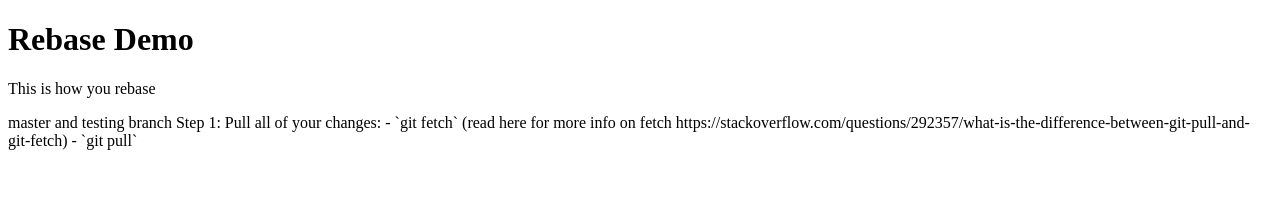
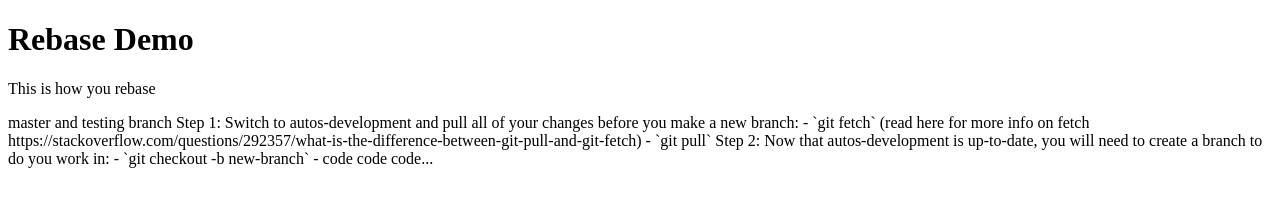
Before and after one commit to erkgmz/rebase-demo, a plain HTML site: page index.html in a window 1280 px wide. Drawn offline with Linux system fonts and the light colour scheme.

Commit message:
Add step 2

```diff
--- a/index.html
+++ b/index.html
@@ -12,8 +12,18 @@
   master and testing branch
 
   Step 1:
-    Pull all of your changes:
+    Switch to autos-development and pull all of your changes before you make a new branch:
       - `git fetch` (read here for more info on fetch https://stackoverflow.com/questions/292357/what-is-the-difference-between-git-pull-and-git-fetch)
       - `git pull`
+
+  Step 2:
+    Now that autos-development is up-to-date, you will need to create a branch to do you work in:
+      - `git checkout -b new-branch`
+      - code code code...
+
+
+
+
+
 </body>
 </html>
```
